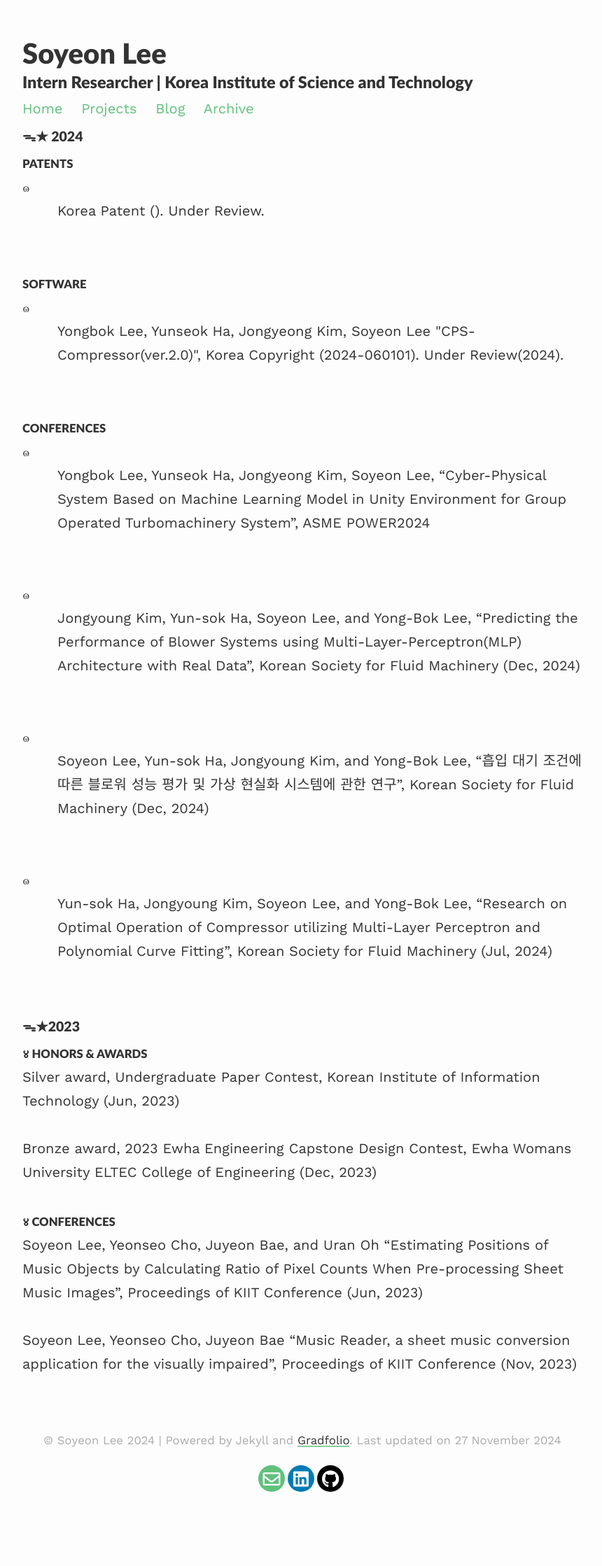
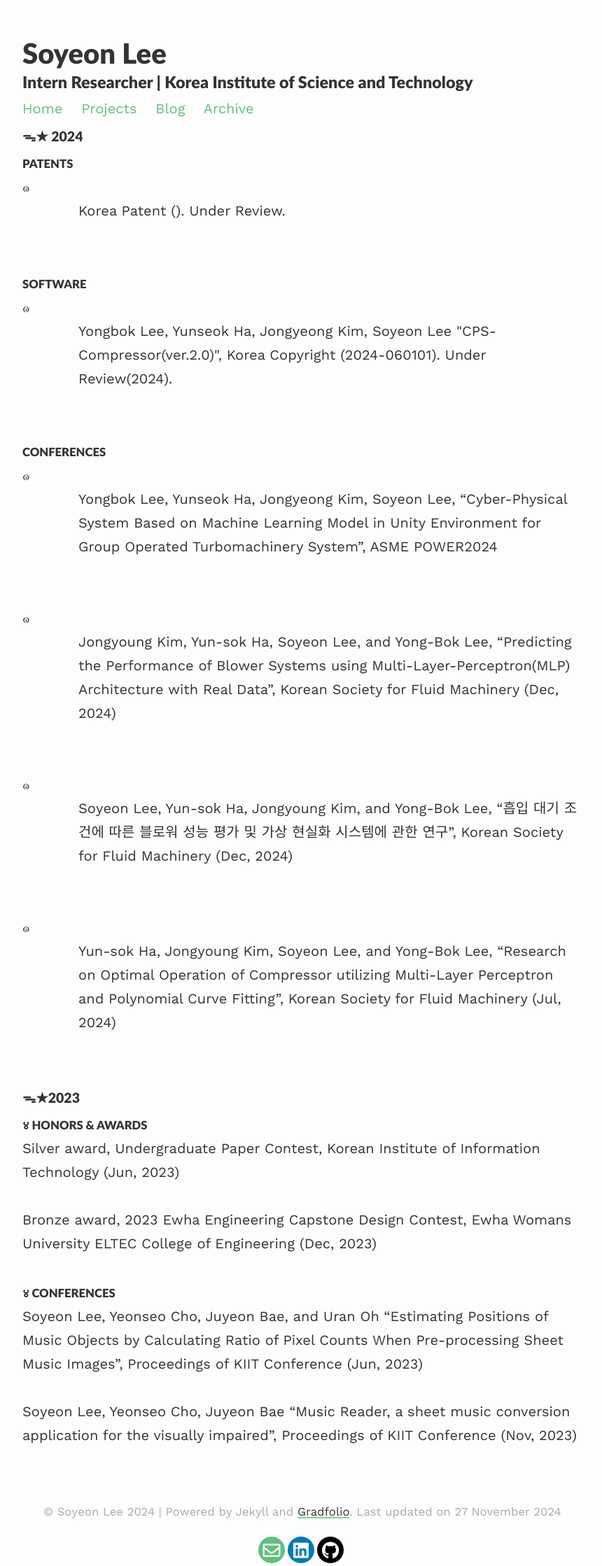
Before and after one commit to soysilver/soysilvery, a Jekyll site: the page built from archive.html, in a window 1280 px wide. Shown: the whole page at 70% size, without its empty margins (208-1068 px from the left). Built offline with Jekyll 4.4.1, drawn with Linux system fonts in a browser that asks for light colours; nearby versions of some CDN libraries; before the commit the page ends 2136 px from its top, so only the background shows below that.

Commit message:
Update style.scss

```diff
--- a/assets/css/_sass/style.scss
+++ b/assets/css/_sass/style.scss
@@ -42,7 +42,7 @@ a {
 
 indent {
 	display: block;
-	margin-left: 50px;
+	margin-left: 10%;
 	  /* text-indent : 50%; */
 
 	}
```
